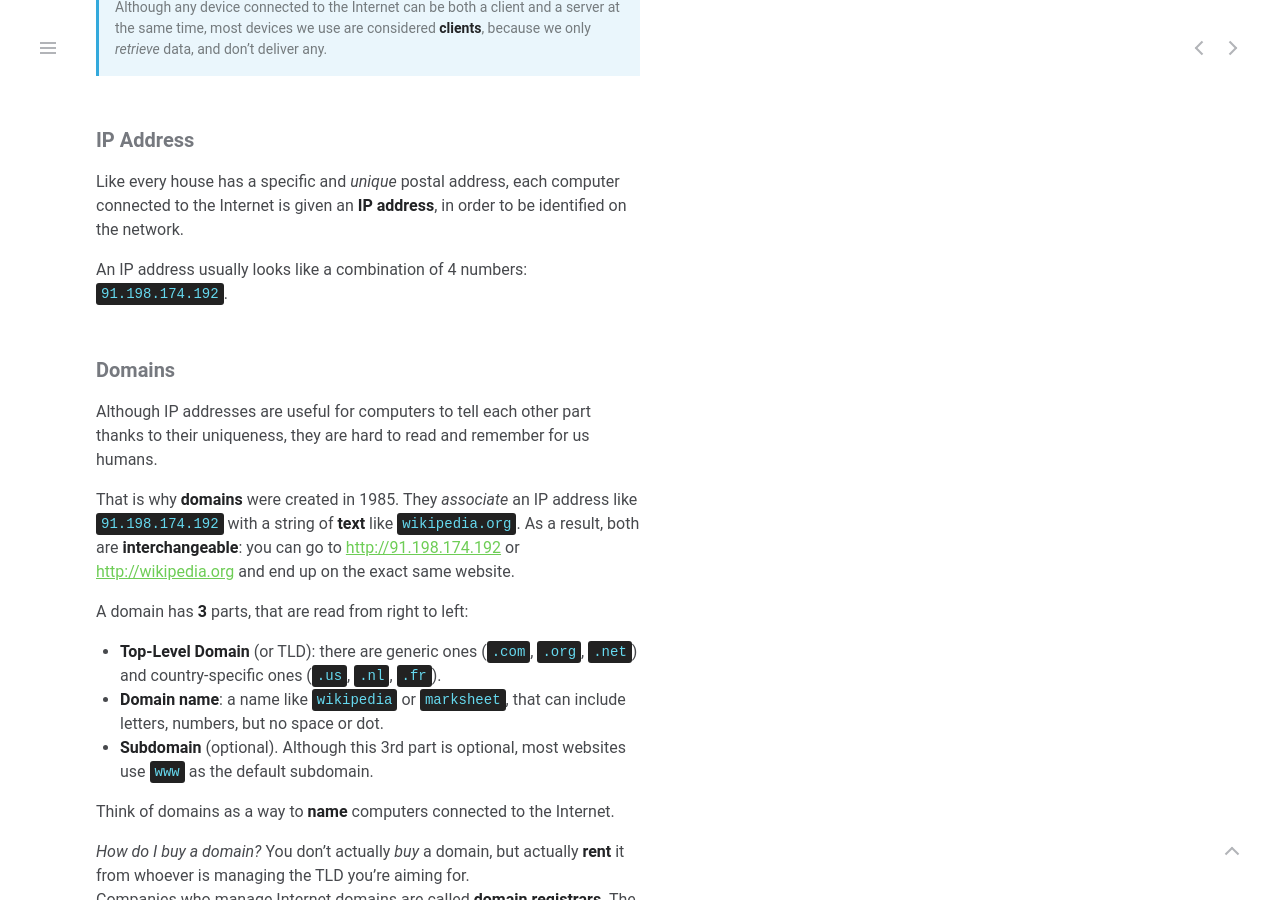
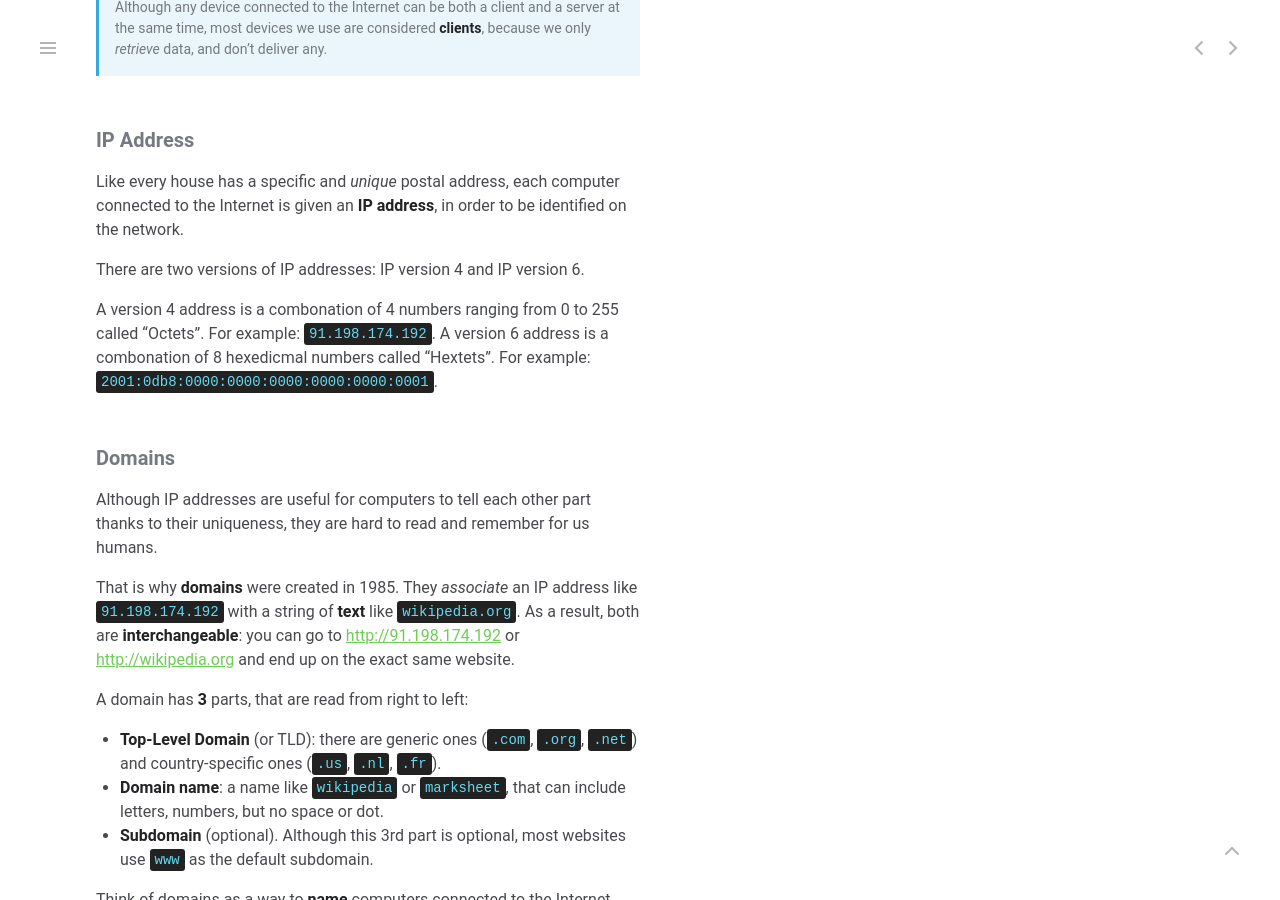
Before and after one commit to jgthms/marksheet, a Jekyll site: the page built from _posts/2015-01-02-internet.md, in a window 1280 px wide and 900 px high, scrolled down 1071 px. Built offline with Jekyll 4.4.1, drawn with Linux system fonts in a browser that asks for light colours; nearby versions of some CDN libraries.

Commit message:
More info about IPv4, IPv6.
Added more information about an IPv4 address and added IPv6.

```diff
--- a/_posts/2015-01-02-internet.md
+++ b/_posts/2015-01-02-internet.md
@@ -38,7 +38,9 @@ Although any device connected to the Internet can be both a client and a server
 
 Like every house has a specific and _unique_ postal address, each computer connected to the Internet is given an **IP address**, in order to be identified on the network.
 
-An IP address usually looks like a combination of 4 numbers: `91.198.174.192`.
+There are two versions of IP addresses: IP version 4 and IP version 6.
+
+A version 4 address is a combonation of 4 numbers ranging from 0 to 255 called "Octets". For example: `91.198.174.192`. A version 6 address is a combonation of 8 hexedicmal numbers called "Hextets". For example: `2001:0db8:0000:0000:0000:0000:0000:0001`.
 
 ### Domains
 
```
